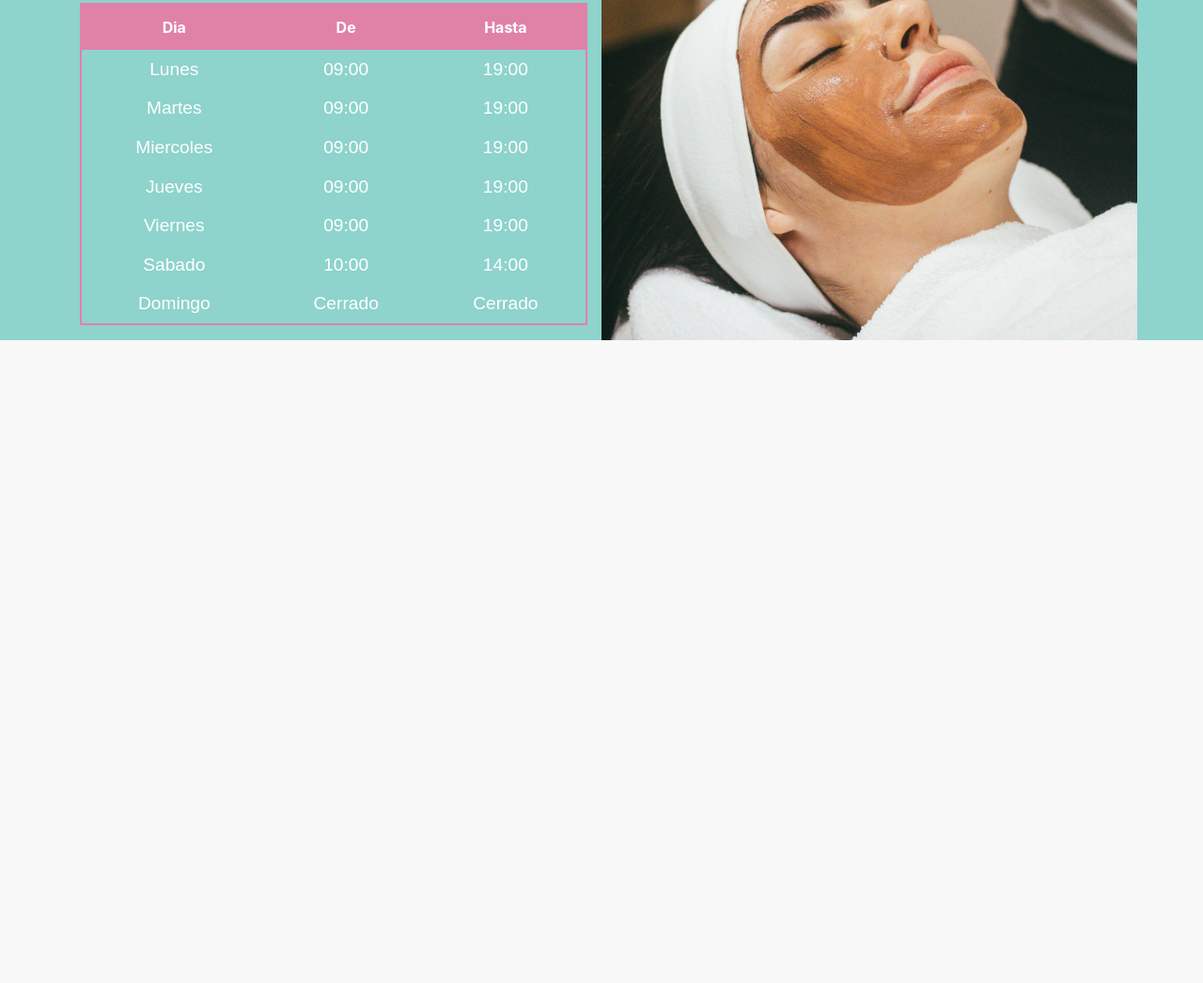
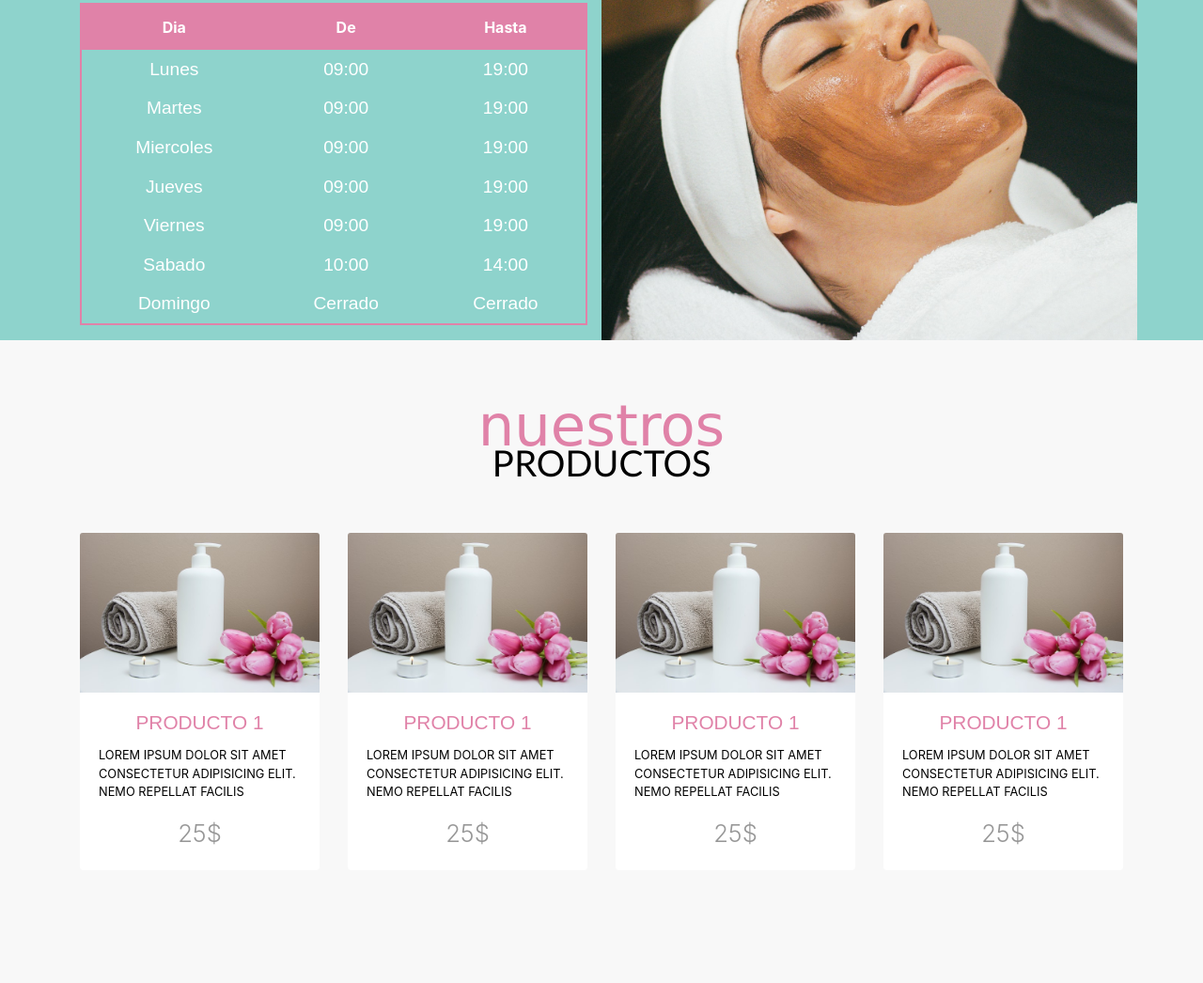
Before and after one commit to lucasmr99/responsive-web-spa, a plain HTML site: page index.html in a window 1280 px wide. Shown: the part 2198-3244 px from the top of the page at 94% size. Before the commit the page ends 2560 px from the top, so only its background shows below. Drawn offline with nearby package versions, Linux system fonts and the light colour scheme; a web font is replaced by a local one.

Commit message:
se agrega la seccion de productos

```diff
--- a/css/style.css
+++ b/css/style.css
@@ -138,3 +138,30 @@ body {
     background-position: center center;
     background-size: cover;
 }
+ /* productos */
+.productos .card{
+ border: none;
+}
+
+.productos .card a {
+    color: black;
+}
+
+.productos .card a:hover{
+    text-decoration: none;
+}
+
+.productos .card h3{
+    color: #e082a8;
+    font-family: 'Laro', sans-serif;
+    font-size: 1.3rem;
+}
+
+.productos .card p{
+    font-size: .8rem;
+}
+
+.productos .card .precio {
+    font-size: 1.6rem;
+    color: #979797;
+}
--- a/index.html
+++ b/index.html
@@ -251,6 +251,70 @@
         </div>
       </div>
     </div>
+
+    <section class="productos container py-5">
+      <h2 class=" title-h2 text-center text-uppercase mt-4">
+        <span class=" text-lowercase d-block ">nuestros</span> productos
+      </h2>
+      <div class="row py-5">
+        <div class="col-md-3 mb-4">
+          <div class="card">
+            <a href="#">
+              <img src="img/servicio_03.jpg" class="card-img-top">
+              <div class="card-body">
+                <h3 class=" card-title text-center text-uppercase">producto 1</h3>
+                <p class="card-text text-uppercase">
+                  Lorem ipsum dolor sit amet consectetur adipisicing elit. Nemo repellat facilis
+                </p>
+                <p class="precio mb-0 text-center lead">25$</p>
+              </div>
+            </a>
+          </div><!-- card -->
+        </div><!-- col-md-3 mb-4 -->
+        <div class="col-md-3 mb-4">
+          <div class="card">
+            <a href="#">
+              <img src="img/servicio_03.jpg" class="card-img-top">
+              <div class="card-body">
+                <h3 class=" card-title text-center text-uppercase">producto 1</h3>
+                <p class="card-text text-uppercase">
+                  Lorem ipsum dolor sit amet consectetur adipisicing elit. Nemo repellat facilis
+                </p>
+                <p class="precio mb-0 text-center lead">25$</p>
+              </div>
+            </a>
+          </div><!-- card -->
+        </div>
+        <div class="col-md-3 mb-4">
+          <div class="card">
+            <a href="#">
+              <img src="img/servicio_03.jpg" class="card-img-top">
+              <div class="card-body">
+                <h3 class=" card-title text-center text-uppercase">producto 1</h3>
+                <p class="card-text text-uppercase">
+                  Lorem ipsum dolor sit amet consectetur adipisicing elit. Nemo repellat facilis
+                </p>
+                <p class="precio mb-0 text-center lead">25$</p>
+              </div>
+            </a>
+          </div><!-- card -->
+        </div>
+        <div class="col-md-3 mb-4">
+          <div class="card">
+            <a href="#">
+              <img src="img/servicio_03.jpg" class="card-img-top">
+              <div class="card-body">
+                <h3 class=" card-title text-center text-uppercase">producto 1</h3>
+                <p class="card-text text-uppercase">
+                  Lorem ipsum dolor sit amet consectetur adipisicing elit. Nemo repellat facilis
+                </p>
+                <p class="precio mb-0 text-center lead">25$</p>
+              </div>
+            </a>
+          </div><!-- card -->
+        </div><!-- col-md-3 mb-4 -->
+      </div><!-- row -->
+    </section>
     <!-- Optional JavaScript -->
     <!-- jQuery first, then Popper.js, then Bootstrap JS -->
     <script src="https://code.jquery.com/jquery-3.5.1.slim.min.js" integrity="sha384-DfXdz2htPH0lsSSs5nCTpuj/zy4C+OGpamoFVy38MVBnE+IbbVYUew+OrCXaRkfj" crossorigin="anonymous"></script>
```
